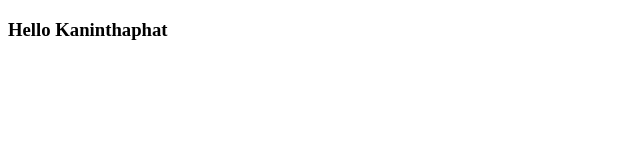
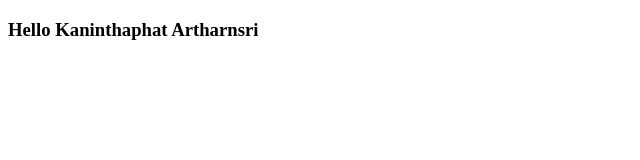
Before and after one commit to Kaninthaphat/Demo_VScode, a plain HTML site: page index.html in a window 1280 px wide. Shown: the whole page, without its empty margins (0-640 px from the left). Drawn offline with Linux system fonts and the light colour scheme.

Commit message:
update text index.html

```diff
--- a/index.html
+++ b/index.html
@@ -6,6 +6,6 @@
     <title>Demo_VScode</title>
 </head>
 <body>
-    <h3>Hello Kaninthaphat</h3>
+    <h3>Hello Kaninthaphat Artharnsri</h3>
 </body>
 </html>
```
